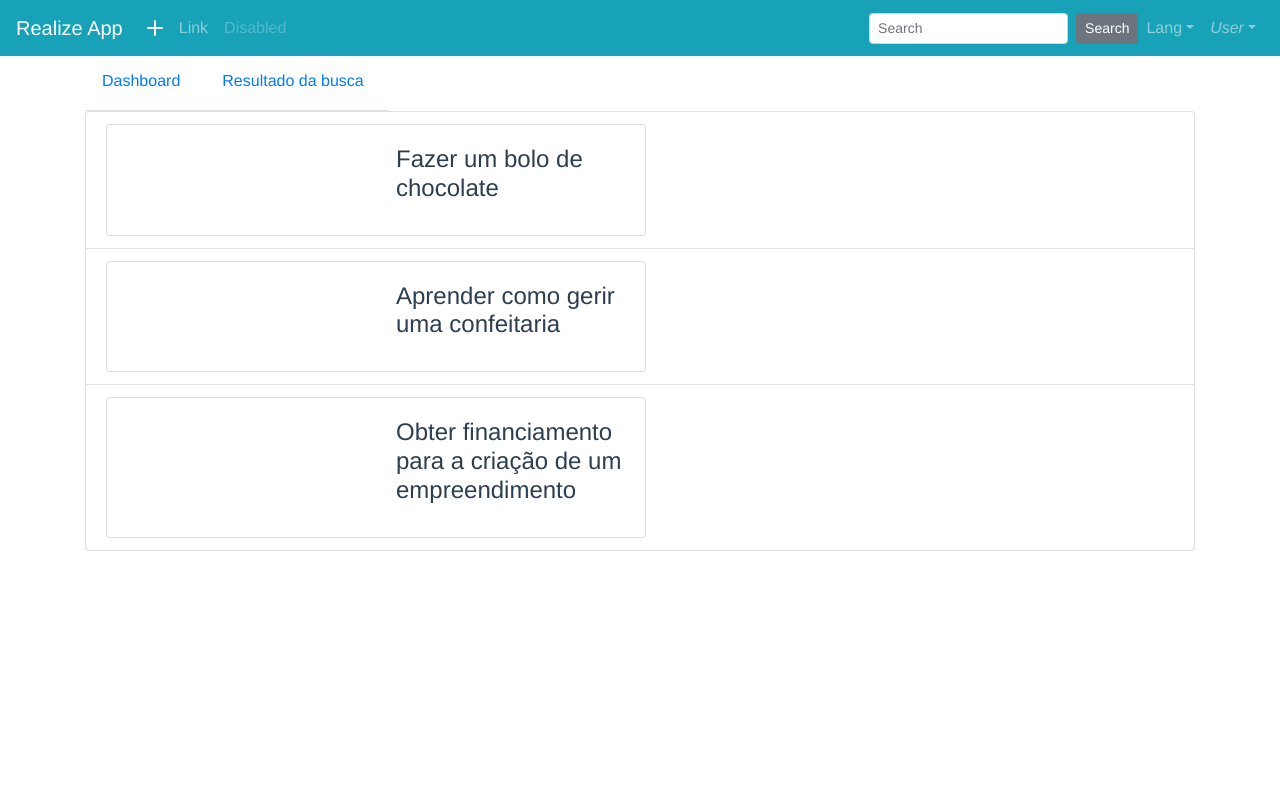
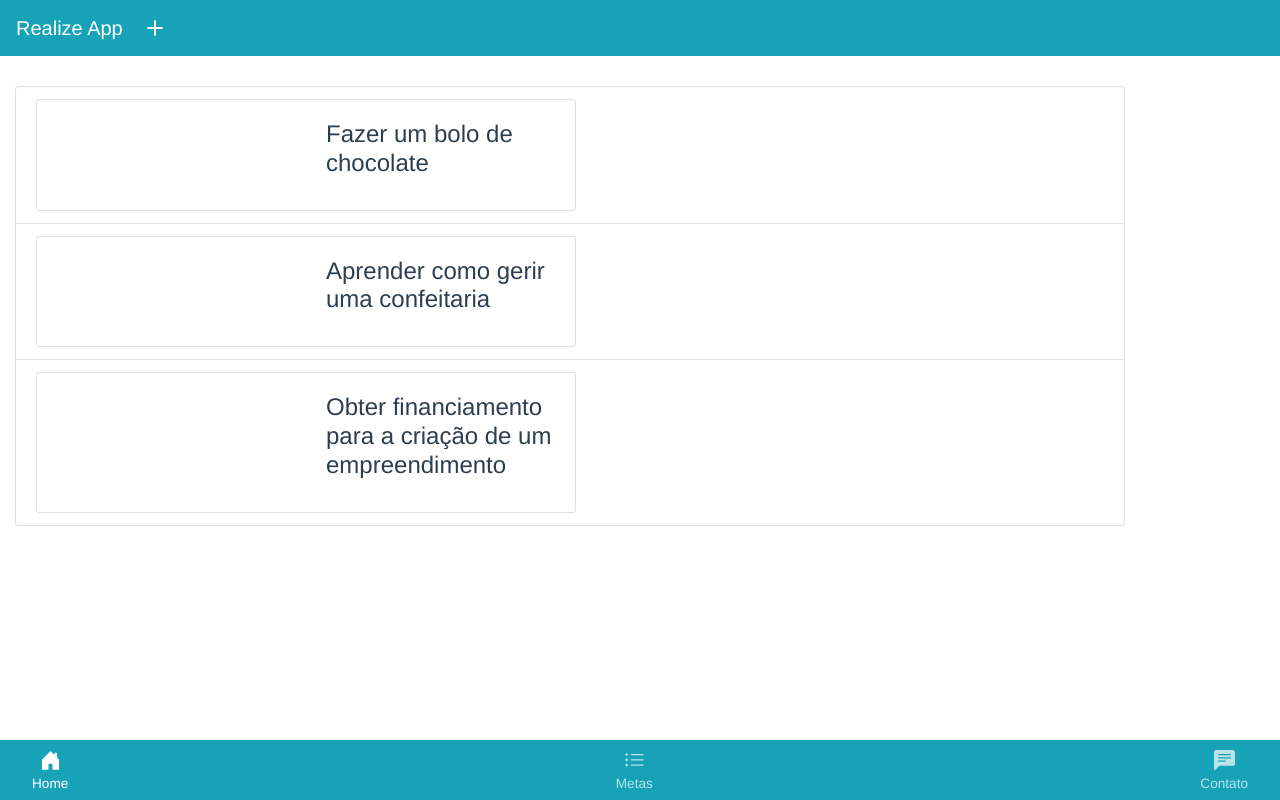
Before and after one commit to victor-vasc/realize_project, a Vue app: page / in a window 1280 px wide. Built offline with nearby package versions, Linux system fonts and the light colour scheme.

Commit message:
Modificação

```diff
--- a/src/App.vue
+++ b/src/App.vue
@@ -1,7 +1,6 @@
 <template>
 <div id="app">
   <Navbar />
-  <div>
     <b-modal id="modal-1" title="BootstrapVue">
       <template #default="{ ok }">
         <p class="my  -4">
@@ -10,24 +9,23 @@
         </p>
       </template>
     </b-modal>
-  </div>
-  <b-container>
-    <div class="custom-navbar d-flex justify-content-center justify-content-sm-start">
-      <b-nav tabs class="align-bottom d-flex align-items-end">
-        <b-nav-item v-for="tab in tabs"
-                    v-bind:key="tab.name"
-                    v-bind:class="['tab-button', { active: currentTab.name === tab.name }]"
-                    v-on:click="currentTab = tab"
-                    class="mt-1 mb-2 mr-2 subtitle align-bottom "
-                    variant="dark"
+  <b-container style="margin: 86px 0">
+    <keep-alive>
+      <component :is="currentTab.component.principal" v-bind="{...currentTab.component.props}" v-on:changeMsg3="setMessage" class="tab"></component>
+    </keep-alive>
+    <b-navbar fixed="bottom" toggleable="lg" variant="info">
+      <b-nav class="border-0 w-100 justify-content-between">
+        <b-nav-item style="max-heignt: 56px" class="m-0" type="dark"
+          v-for="tab in tabs"
+          v-bind:key="tab.name"
+          v-bind:class="['tab-button', { active: currentTab.name === tab.name }]"
+          v-on:click="currentTab = tab"
         >
-          {{ tab.name }}
+          <h5 class="mb-1 text-center"><b-icon style="width: 21px; height: 21px;" :icon="tab.tabIcon"></b-icon></h5>
+          <h6 class="mb-0" style="font-size: 0.85em">{{ tab.name }}</h6>
         </b-nav-item>
       </b-nav>
-    </div>
-    <keep-alive>
-      <component :is="currentTab.component.component" v-bind="{...currentTab.component.props}" v-on="{...currentTab.component.methods}" class="tab"></component>
-    </keep-alive>
+    </b-navbar>
   </b-container>
   <!-- <Test2 v-bind:metas="metas" v-on:changeMsg3="setMessage" :msg="itemText2" /> -->
 </div>
@@ -51,19 +49,22 @@ var metas = [{
       ];
 var itemText2 = {
         nome: ''
-      }
-function setMessage(msg){
-      itemText2 = msg;
-      console.log('MEU DEUS FUNCIONA CARALHO', msg)
-    }
+      };
 var tabs = [{
-    name: "Dashboard",
-    component: { component: Test2, props: {metas: metas, msg: itemText2}, methods: {changeMsg3: setMessage}},
+    name: "Home",
+    tabIcon: "house-door-fill",
+    component: { principal: Test2, props: {metas: metas, msg: itemText2}},
   },
   {
-    name: "Resultado da busca",
-    component:  { component: HelloWorld2, props: {msg: "TESTE"}},
+    name: "Metas",
+    tabIcon: "list-ul",
+    component:  { principal: HelloWorld2, props: {msg: "TESTE"}},
   },
+  {
+    name: "Contato",
+    tabIcon: "chat-left-text-fill",
+    component:  { principal: HelloWorld, props: {msg: "TESTE"}},
+  }
 ];
 export default {
   nome: 'app',
@@ -109,7 +110,10 @@ export default {
       this.metas.splice(x, 1, itemTextContent2);
       // this.itemText2 = {nome: '', country:''}
     },
-    setMessage: setMessage
+    setMessage: function(msg) {
+      this.itemText2 = msg;
+      console.log('teste123')
+    },
   }
 }
 </script>
@@ -121,4 +125,13 @@ export default {
   -moz-osx-font-smoothing: grayscale;
   color: #2c3e50;
 }
+.tab-button > a{
+  color:rgba(255,255,255,0.7);
+  padding-bottom: 0;
+  padding-top: 0;
+
+}
+.active > a{
+  color:white;
+}
 </style>
--- a/src/components/Navbar.vue
+++ b/src/components/Navbar.vue
@@ -1,18 +1,18 @@
 <template lang="html">
-  <div style="margin-bottom: 56px">
+  <div>
   <b-navbar toggleable="lg" type="dark" fixed="top" variant="info">
-    <b-navbar-toggle disabled target="nav-collapse"></b-navbar-toggle>
+    <b-navbar-toggle target="nav-collapse" class="border-0 pl-0"></b-navbar-toggle>
     <b-navbar-brand href="#">Realize App</b-navbar-brand>
       <b-icon v-b-modal.modal-1 font-scale="2" icon="plus" variant="light" aria-label="Add"></b-icon>
 
-    <b-collapse id="nav-collapse" is-nav>
+    <!-- <b-collapse id="nav-collapse" is-nav>
       <b-navbar-nav>
         <b-nav-item href="#">Link</b-nav-item>
         <b-nav-item href="#" disabled>Disabled</b-nav-item>
-      </b-navbar-nav>
+      </b-navbar-nav> -->
 
       <!-- Right aligned nav items -->
-      <b-navbar-nav class="ml-auto">
+      <!-- <b-navbar-nav class="ml-auto">
         <b-nav-form>
           <b-form-input size="sm" class="mr-sm-2" placeholder="Search"></b-form-input>
           <b-button size="sm" class="my-2 my-sm-0" type="submit">Search</b-button>
@@ -25,16 +25,16 @@
           <b-dropdown-item href="#">FA</b-dropdown-item>
         </b-nav-item-dropdown>
 
-        <b-nav-item-dropdown right>
+        <b-nav-item-dropdown right> -->
           <!-- Using 'button-content' slot -->
-          <template #button-content>
+          <!-- <template #button-content>
             <em>User</em>
           </template>
           <b-dropdown-item href="#">Profile</b-dropdown-item>
           <b-dropdown-item href="#">Sign Out</b-dropdown-item>
         </b-nav-item-dropdown>
       </b-navbar-nav>
-    </b-collapse>
+    </b-collapse> -->
   </b-navbar>
 </div>
 </template>
```
